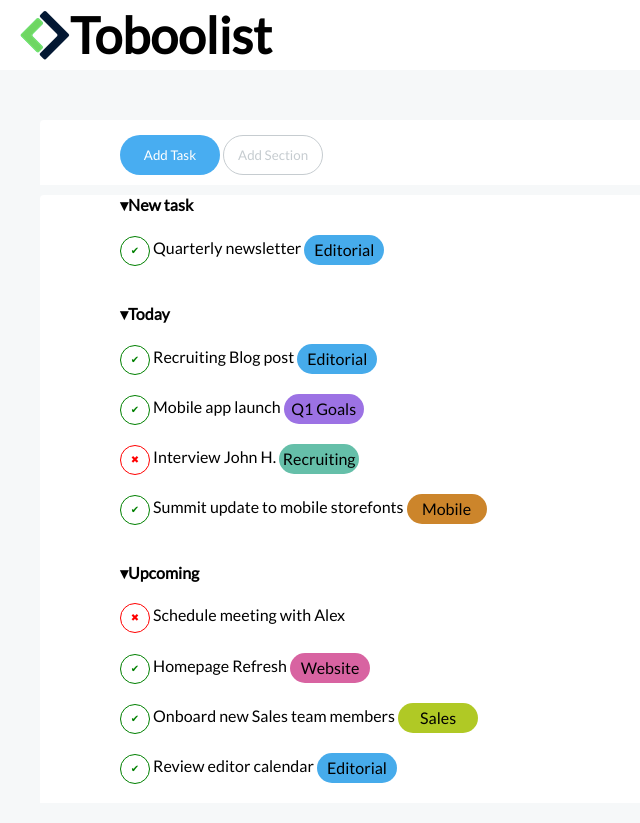
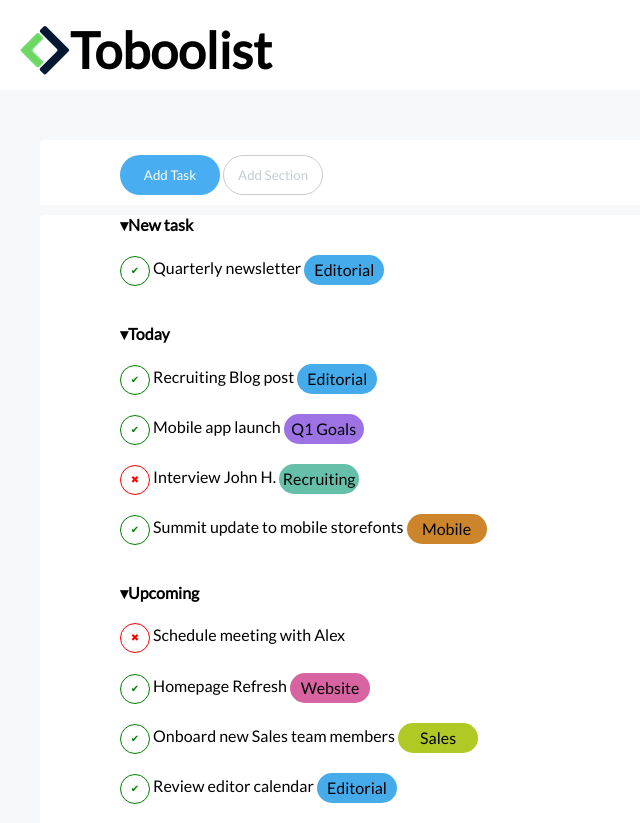
Before and after one commit to RobertoBarbagallo/html-css-toboolist, a plain HTML site: page index.html in a window 1280 px wide. Shown: the whole page, without its empty margins (0-640 px from the left). Drawn offline with Linux system fonts and the light colour scheme.

Commit message:
corregge allineamento header

```diff
--- a/style.css
+++ b/style.css
@@ -11,22 +11,17 @@ body{
 
 header{
     background-color: white;
-    height: 70px;
+    height: 90px;
+    padding: 20px;
 }
 
 img{
     vertical-align: middle;
-    margin-left: 20px;
-    margin-top: 10px;
-    margin-bottom: 10px;
-
 }
 
 #span-centrato{
     font-weight: bold;
     font-size: 50px;
-    line-height: 50px;
-    height: 50px;
     vertical-align: middle;
     display: inline-block;
 }
```
